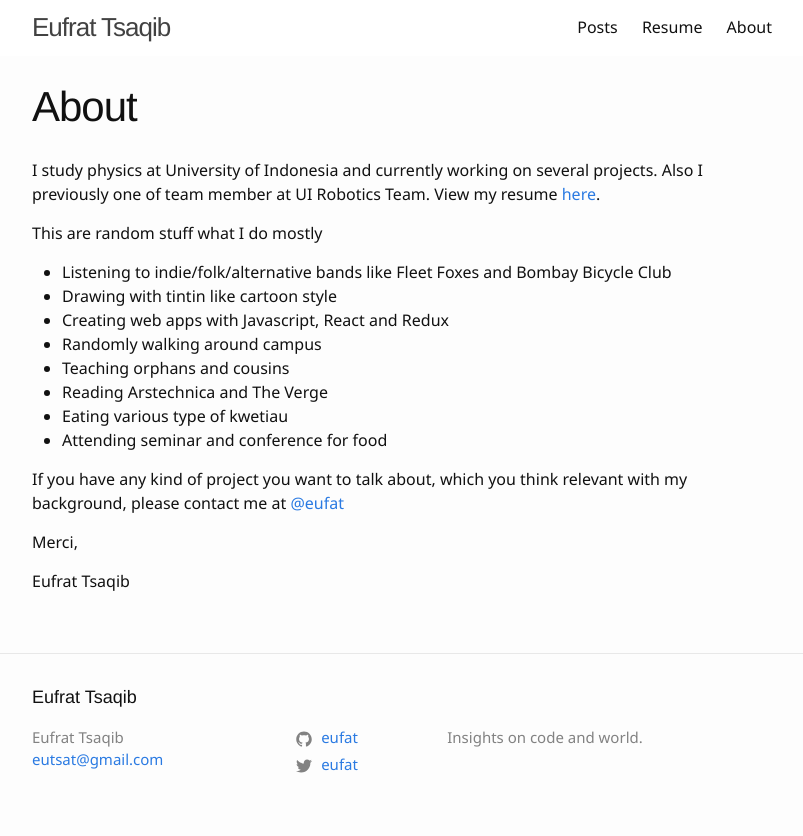
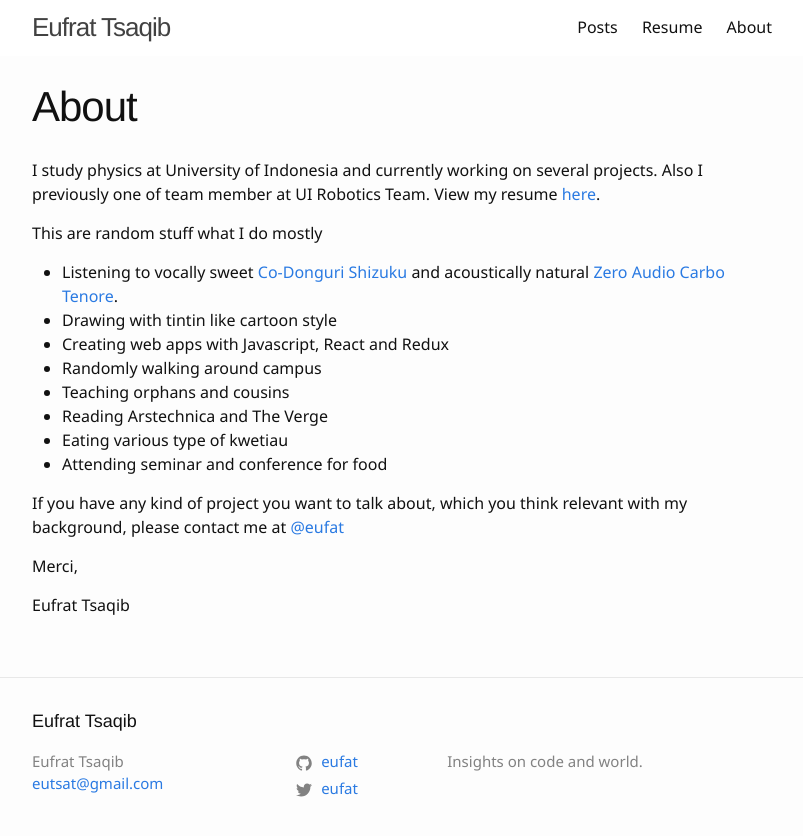
Before and after one commit to eufat/eufat.github.io, a Jekyll site: the page built from about.md, in a window 1280 px wide. Shown: the top 836 px of the page, without its empty margins (238-1041 px from the left). Built offline with Jekyll 4.4.1, drawn with Linux system fonts in a browser that asks for light colours.

Commit message:
Add iem on about

```diff
--- a/about.md
+++ b/about.md
@@ -7,7 +7,7 @@ permalink: /about/
 
  This are random stuff what I do mostly
 
-- Listening to indie/folk/alternative bands like Fleet Foxes and Bombay Bicycle Club
+- Listening to vocally sweet [Co-Donguri Shizuku](https://www.youtube.com/watch?v=ZHwgT9jsGj8) and acoustically natural [Zero Audio Carbo Tenore](https://www.theverge.com/2016/8/29/12688698/zero-audio-carbo-tenore-best-earphones-review).
 - Drawing with tintin like cartoon style
 - Creating web apps with Javascript, React and Redux
 - Randomly walking around campus
```
